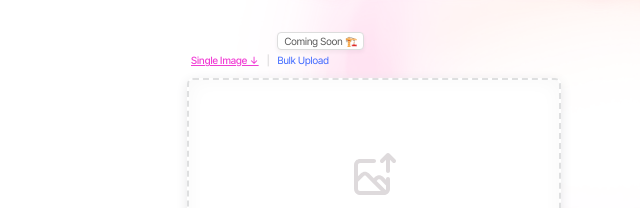
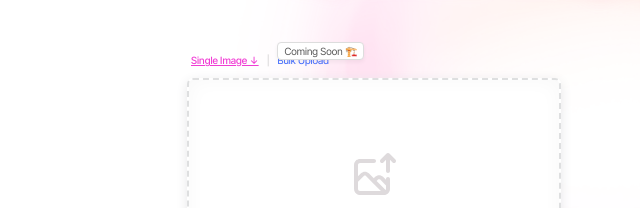
Before and after one commit to mayank-bishwas/alt-tag-webtool-vercel, a plain HTML site: page index.html in a window 1280 px wide. In both pictures the pointer is over the element "Bulk Upload". Shown: the part 180-388 px from the top of the page, 34-674 px from the left. Drawn offline with Linux system fonts and the light colour scheme.

Commit message:
Adjust tooltip position for nav-link.bulk

```diff
--- a/css/style.css
+++ b/css/style.css
@@ -164,7 +164,7 @@ nav {
   content: attr(data-tooltip);
   position: absolute;
   left: 0;
-  top: -22px; /* position above text */
+  top: -12px; /* position above text */
   background: #ffffff;
   padding: 2px 6px;
   border: 1px solid #ddd;
```
